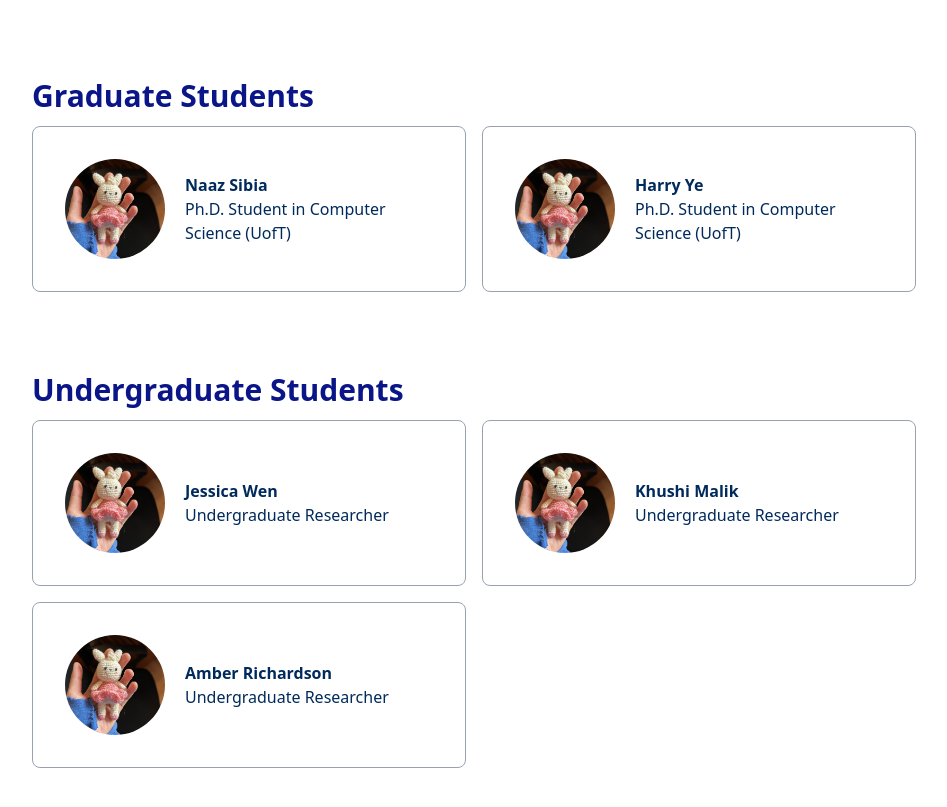
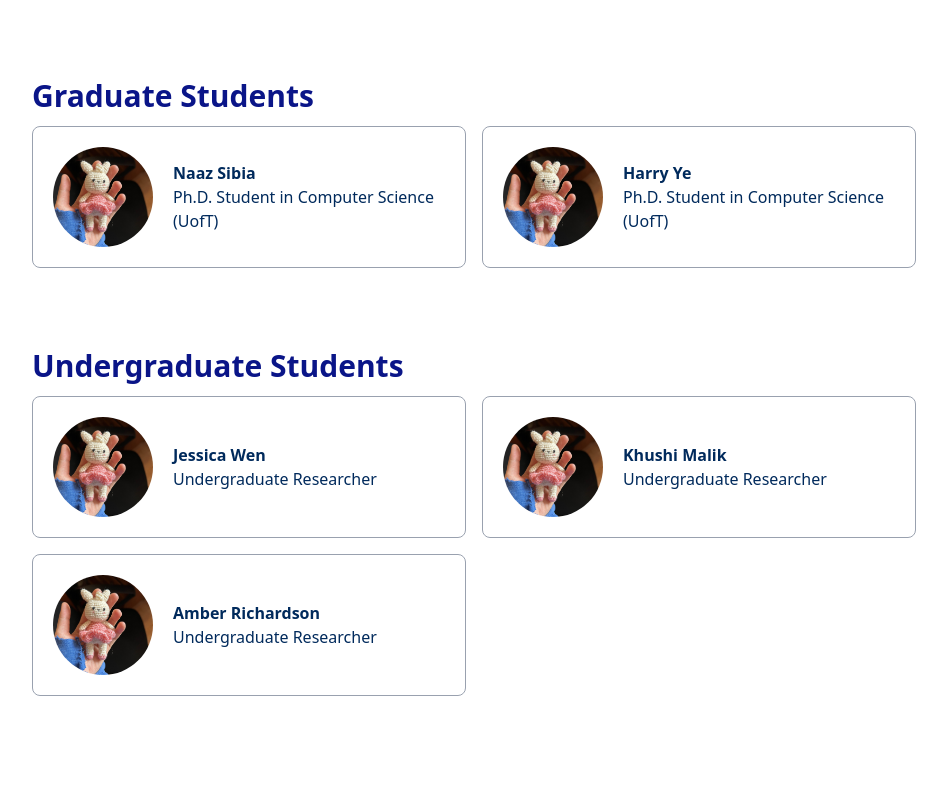
Before and after one commit to Forlaie/core_lab, a Next.js app: page /team in a window 1280 px wide. Shown: the part 769-1576 px from the top of the page, without its empty margins (244-1191 px from the left). After the commit the page ends 1505 px from the top, so only its background shows below. Built offline with nearby package versions, Linux system fonts and the light colour scheme.

Commit message:
consistency

```diff
--- a/Components/All_Team/Members.jsx
+++ b/Components/All_Team/Members.jsx
@@ -40,7 +40,7 @@ const Members = () => {
         {grads.map((person, index)=>(
 
           <Link href={person.link} key={index}>
-          <div className="border border-gray-400 rounded-lg px-8 py-8 hover:shadow-black cursor-pointer hover:bg-lightHover hover:-translate-y-1 duration-500">
+          <div className="border border-gray-400 rounded-lg px-5 py-5 hover:shadow-black cursor-pointer hover:bg-lightHover hover:-translate-y-1 duration-500">
             <div className="flex box-border items-center">
                   <div className="w-[100px] h-[100px] rounded-full overflow-hidden flex-shrink-0">
                     <Image
@@ -68,7 +68,7 @@ const Members = () => {
         {undergrads.map((person, index)=>(
 
           <Link href={person.link} key={index}>
-          <div className="border border-gray-400 rounded-lg px-8 py-8 hover:shadow-black cursor-pointer hover:bg-lightHover hover:-translate-y-1 duration-500">
+          <div className="border border-gray-400 rounded-lg px-5 py-5 hover:shadow-black cursor-pointer hover:bg-lightHover hover:-translate-y-1 duration-500">
             <div className="flex box-border items-center">
                   <div className="w-[100px] h-[100px] rounded-full overflow-hidden flex-shrink-0">
                     <Image
```
